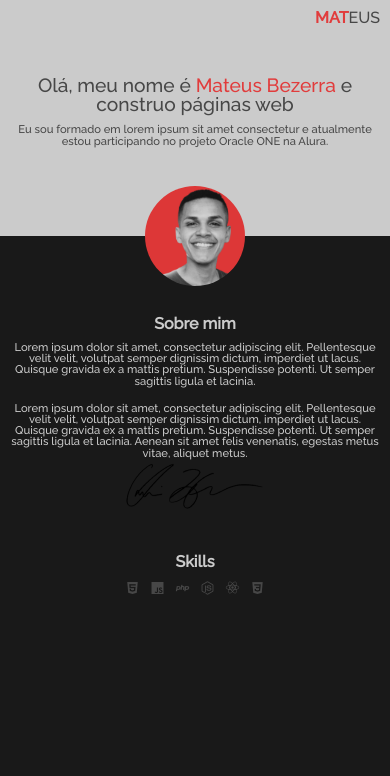
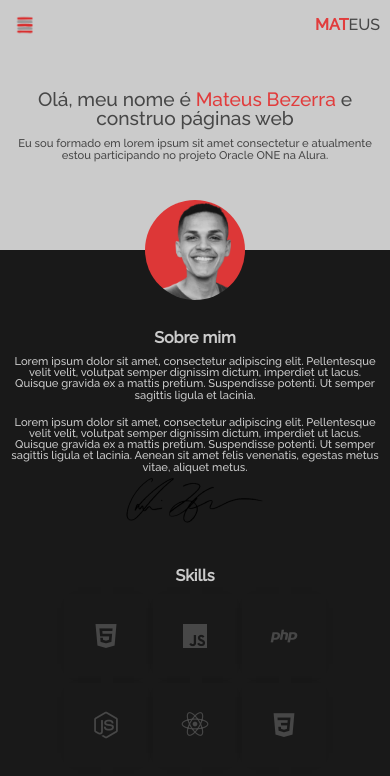
Before and after one commit to Mateuscoding/meu-portfolio, a plain HTML site: page index.html in a window 390 px wide. Shown: the top 776 px of the page. Drawn offline with nearby package versions, Linux system fonts and the light colour scheme.

Commit message:
Sessao skills (mobile)

```diff
--- a/css/about.css
+++ b/css/about.css
@@ -1,11 +1,10 @@
+
 .about__container{
     padding: 0px 10px;
     padding-top: 70px;
     text-align: center;
-        color: var(--cinza-claro);
-
+    color: var(--cinza-claro);
 }
-
 .about__title{
     margin: 10px 0px;
     font-weight: bold;
--- a/css/section-menu.css
+++ b/css/section-menu.css
@@ -1,8 +1,24 @@
 .menu{
     padding: 10px;
     background-color: var(--cinza-claro);
+    display: flex;
+    justify-content: space-between;
+    align-items: center;
+}
+
+nav{
+    /* background-color: red; */
+}
+
+.btn-mobile{
+    background-image: url(../assets/btn-home.png);
+    background-size: cover;
+    width: 30px;
+    height: 30px;
+    background-color: transparent;
+    border: none;
 }
 
 header{
-    text-align: right;
+    /* text-align: right; */
 }
--- a/css/skills.css
+++ b/css/skills.css
@@ -1,5 +1,5 @@
 .skills{
-    height: 100%;
+    height: 100vh;
     padding:30px 10px;
     text-align: center;
 }
@@ -14,18 +14,29 @@
     min-width: 300px;
     display: flex;
     justify-content: center;
-    align-items: ce;
+    align-items: center;
     flex-wrap: wrap;
     gap: 5px;
+    padding: 0 10px;
 }
 
 .skills__img{
-    width: 20px;
+    width: 4rem;
+    height: 4rem;
     background-color: var(--cor-de-fundo);
-    /* border: 1px solid var(--cinza-claro); */
-    /* padding: 20px; */
-    box-shadow: 0px 0px 14px -14px #282828;}
+    display: flex;
+    justify-content: center;
+    align-items: center;
+    padding: 10px;
+    box-shadow: 0px 0px 14px -14px #282828;
+    transition: all 1s;
+    font-size: 2rem;
+}
 
-.skills__name{
+.skills__img:hover{
+    /* background-color: var(--cinza-claro); */
+    color: var(--vermelho-claro);
+}
+    .skills__name{
     display: none;
 }
--- a/index.html
+++ b/index.html
@@ -28,6 +28,7 @@
     <!-- Sessão de Menu  -->
     <div class="all">
         <section class="menu">
+            <button class="btn-mobile"></button>
             <header>
                 <!-- <img src="assets\vector.png"> -->
                 <h3 class="menu__title"><span>MAT</span>EUS</h3>
@@ -62,7 +63,6 @@
             </div>
         </div>
     </section>
-
         <!-- Sessão sobre mim -->
     <section class="about">
         <div class="about__container">
--- a/style.css
+++ b/style.css
@@ -19,7 +19,7 @@ coloque nas sessões indicadas*/
 
 body {
     box-sizing: border-box;
-    background-color: var(--cor-de-fundo) ;
+    background-color:  var(--cor-de-fundo);
     font-family: 'Raleway';
     margin: 0;
     padding: 0;
```
Also changed, not shown: assets/btn-home.png (added). Lines whose indentation alone changed are shown as unchanged.
